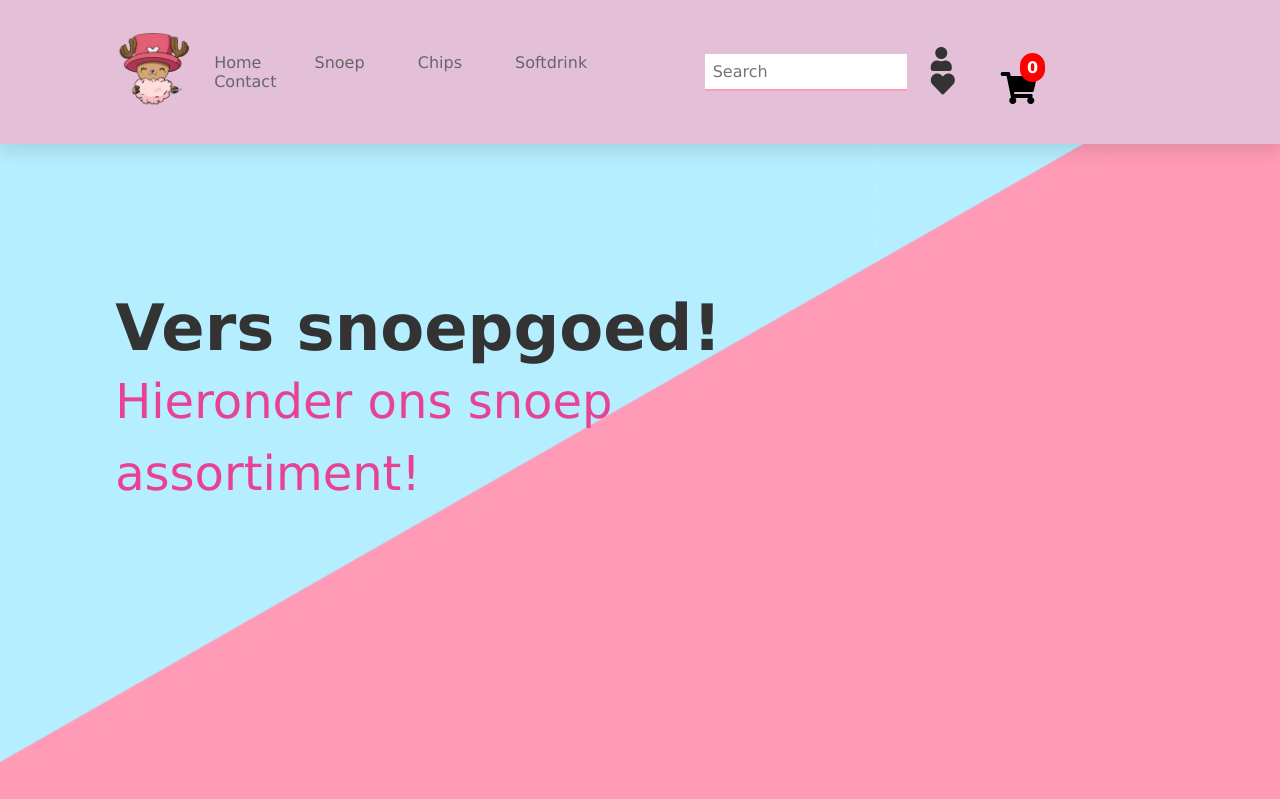
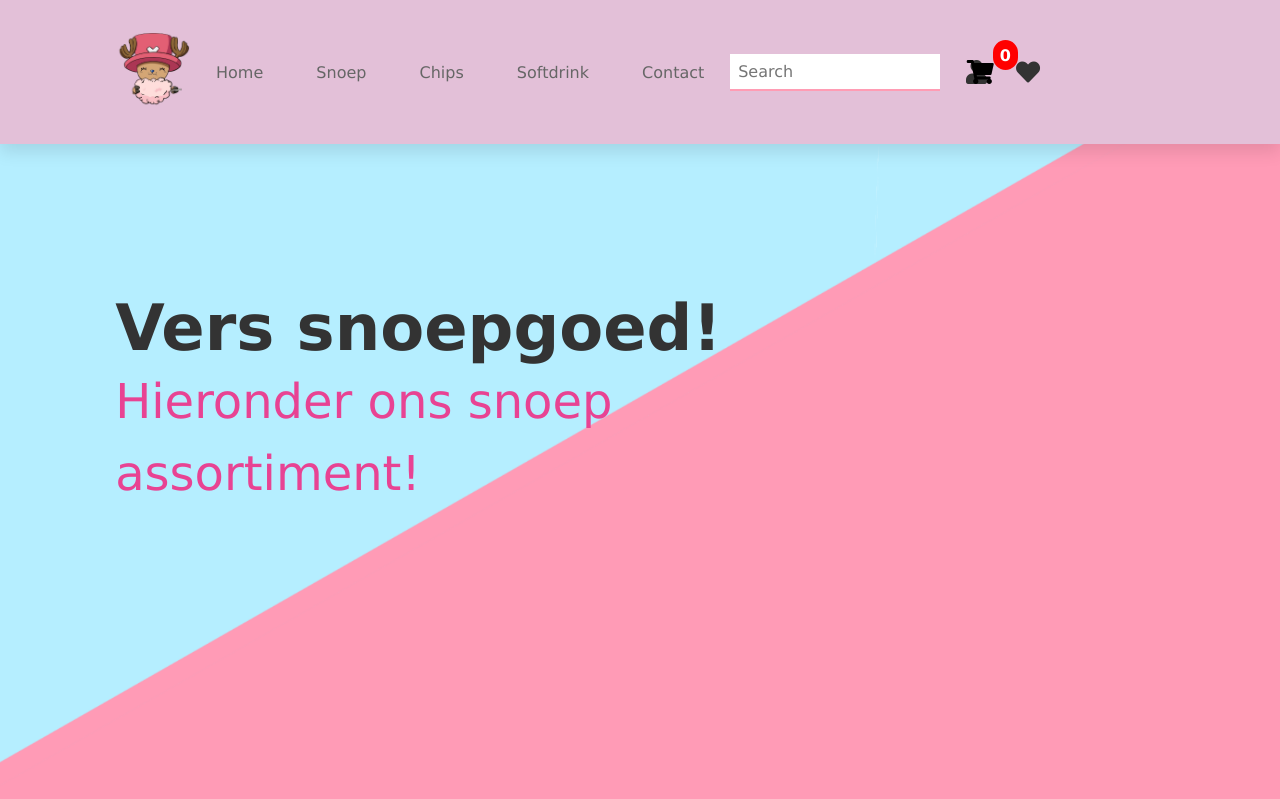
Before and after one commit to Keremttc/Candy-Store-examen-project, a PHP site: page /snoep.php in a window 1280 px wide. Shown: the top 799 px of the page. Run offline with PHP 8.4, Linux system fonts and the light colour scheme; data that the repository does not hold is empty.

Commit message:
cart menu

```diff
--- a/chips.php
+++ b/chips.php
@@ -74,7 +74,7 @@
                         <a href="product-pagina.php?id=<?php echo $product_id;?>"><img src="<?php echo $row['image']?> " alt=""></a>
                             <div class="icons">
                               <a href="#" class="fas fa-heart"></a>
-                              <a href="#" class="cart-btn">Toevoegen</a>
+                              <a href="#" class="add-to-cart">Toevoegen</a>
                               <a href="#" class="fas fa-share"></a>
                           </div>
                         </div>
--- a/includes/cart.php
+++ b/includes/cart.php
@@ -7,16 +7,23 @@
     <link rel="stylesheet" href="https://cdnjs.cloudflare.com/ajax/libs/font-awesome/5.15.1/css/all.min.css">
 </head>
 <style>
-.cart-btn {
+.cart-button {
+  display: block;
   position: relative;
   justify-content: flex-end;
+  bottom: 12px;
+  right: 75px;
 }
 
 #cart {
   position: relative;
-  font-size: 2rem;
+  font-size: 1.5rem;
   cursor: pointer;
   margin: 1em 4em 0 0;
+}
+
+i:hover {
+  color:var(--pink);
 }
 
 .cart-quantity {
@@ -24,7 +31,7 @@
   background-color: red;
   padding: .2em .3em;
   position: absolute;
-  margin: .8em 7.5em 0 0;
+  margin: .3em 4.5em 0 0;
   right: 0;
   border: solid 2px red;
   border-radius: 15px;
@@ -51,22 +58,6 @@
 
 .product-image {
   margin-bottom: 1em
-}
-
-.add-to-cart {
-  background-color: black;
-  color: white;
-  position: absolute;
-  right: 0;
-  top: 65%;
-  padding: .5em 1em;
-  transform: translateX(300px);
-  transition: .5s ease;
-  outline: none;
-  border: none;
-  cursor: pointer;
-  font-weight: bolder;
-  font-size: 1.2rem
 }
 
 .product-price {
@@ -216,20 +207,20 @@
      <div class="cart-modal-overlay">
     <div class="cart-modal">
       <i id="close-btn" class="fas fa-times"></i>
-        <h1 class="cart-is-empty">Cart is empty</h1>
+        <h1 class="cart-is-empty">Winkelwagen is leeg</h1>
 
         <div class="product-rows">
         </div>
         <div class="total">
-          <h1 class="cart-total">TOTAL</h1>
-            <span class="total-price">$0</span>
-              <button class="purchase-btn">PURCHASE</button>
+          <h1 class="cart-total">Totaal</h1>
+            <span class="total-price">€0</span>
+              <button class="purchase-btn">Kopen</button>
         </div>
       </div>
 </div>
 
 <!--   end of cart modal -->
-  <div class="cart-btn">
+  <div class="cart-button">
     <i id="cart" class="fas fa-shopping-cart"></i>
       <span class ="cart-quantity">0</span>
   </div>
--- a/includes/menu.php
+++ b/includes/menu.php
@@ -39,8 +39,8 @@
     <!-- <a href="#" class="fa fa-search"></a> -->
     <a href="#" id="openModal" class="fas fa-user"></a>
     <a href="#" class="fas fa-heart"></a>
-    <?php include "includes/cart.php";?>
 </div>
+<?php include "includes/cart.php";?>
 
 </body>
 
--- a/snoep.php
+++ b/snoep.php
@@ -79,7 +79,7 @@
             <a href="product-pagina.php?id=<?php echo $product_id;?>"><img src="<?php echo $row['image']?> " alt=""></a>
              <div class="icons">
                <a href="#" class="fas fa-heart"></a>
-               <a href="#" class="cart-btn">Toevoegen</a>
+               <a href="#" class="add-to-cart">Toevoegen</a>
                <a href="#" class="fas fa-share"></a>
            </div>
          </div>
--- a/softdrink.php
+++ b/softdrink.php
@@ -76,7 +76,7 @@
          <a href="product-pagina.php?id=<?php echo $product_id;?>"><img src="<?php echo $row['image']?> " alt=""></a>
              <div class="icons">
                <a href="#" class="fas fa-heart"></a>
-               <a href="#" class="cart-btn">Toevoegen</a>
+               <a href="#" class="add-to-cart">Toevoegen</a>
                <a href="#" class="fas fa-share"></a>
            </div>
          </div>
--- a/style.css
+++ b/style.css
@@ -12,6 +12,7 @@
     text-decoration: none;
     transition: .2s linear;
 }
+
 
 html{
     font-size: 62,5%;
@@ -275,8 +276,6 @@
 
       }
 
-
-
       .products .box-container .box .image .icons a{
         height: 5rem;
         line-height: 5rem;
@@ -286,7 +285,7 @@
         color:#fff;
       }
 
-      .products .box-container .box .image .icons .cart-btn{
+      .products .box-container .box .image .icons .add-to-cart{
         border-left: 1.re, solid #fff7;
         border-right: 1.re, solid #fff7;
         width: 100%;
```
